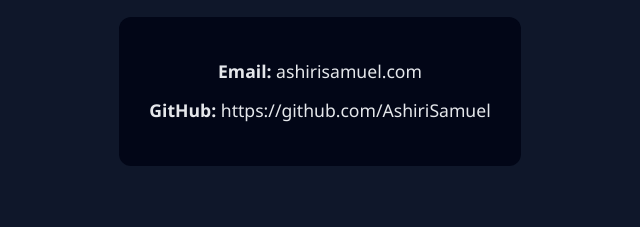
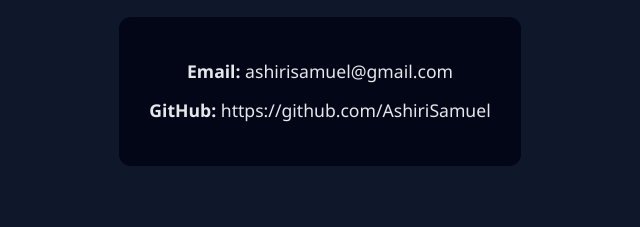
Before and after one commit to AshiriSamuel/AshiriSamuel.github.io, a plain HTML site: page index.html in a window 1280 px wide. Shown: the part 2904-3131 px from the top of the page, 320-960 px from the left. Drawn offline with Linux system fonts and the light colour scheme.

Commit message:
Update email address in contact section

```diff
--- a/index.html
+++ b/index.html
@@ -83,7 +83,7 @@
   <section id="contact" class="section">
     <h2>Contact Information</h2>
     <div class="contact-box">
-      <p><strong>Email:</strong> ashirisamuel.com</p>
+      <p><strong>Email:</strong> ashirisamuel@gmail.com</p>
       <p><strong>GitHub:</strong> https://github.com/AshiriSamuel</p>
     </div>
   </section>
```
